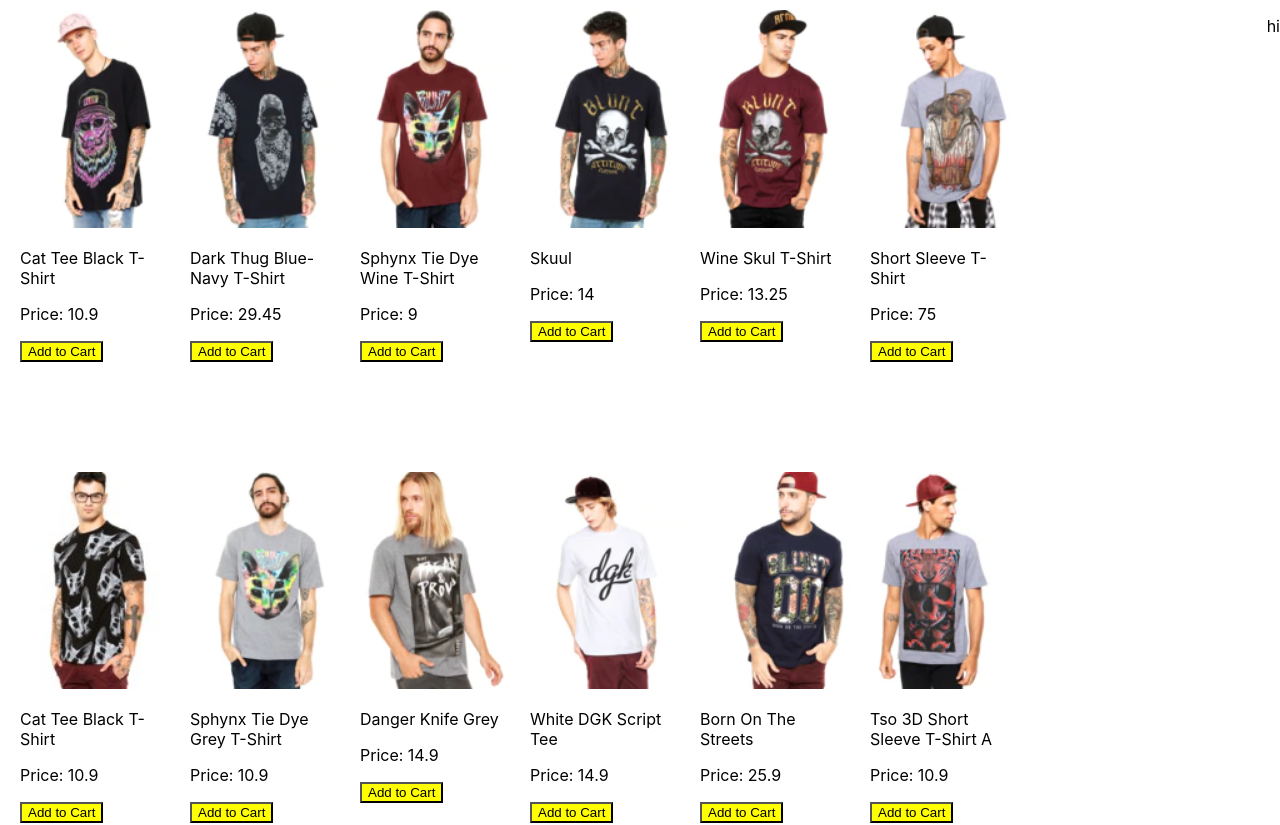
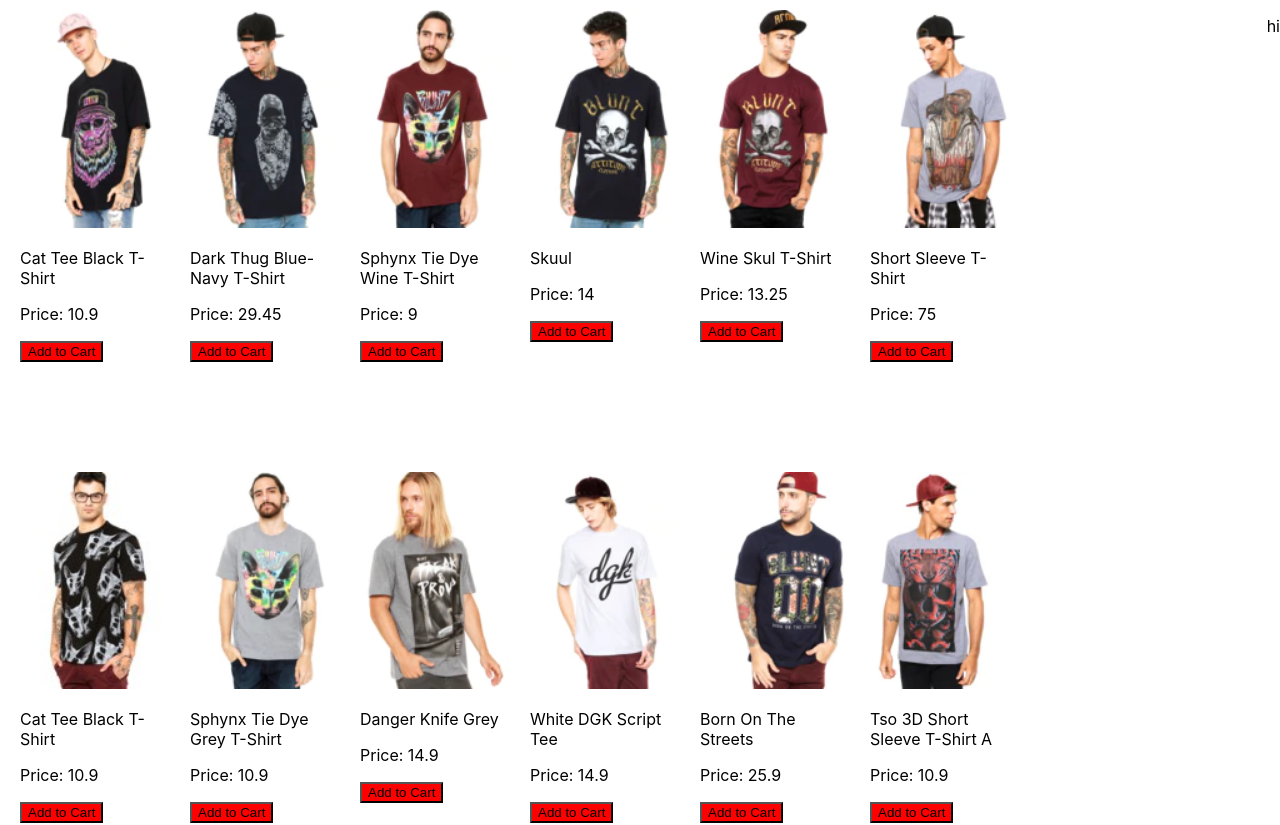
Before and after one commit to michaelt17/learn_react, a React (Create React App) app: page / in a window 1280 px wide. Shown: the top 825 px of the page. Built offline with nearby package versions, Linux system fonts and the light colour scheme.

Commit message:
change color test

```diff
--- a/src/Components/Item.js
+++ b/src/Components/Item.js
@@ -25,5 +25,5 @@
   width: 100%;
 `
 const Add = styled.button`
-  background-color: yellow;
+  background-color: red;
 `
```
